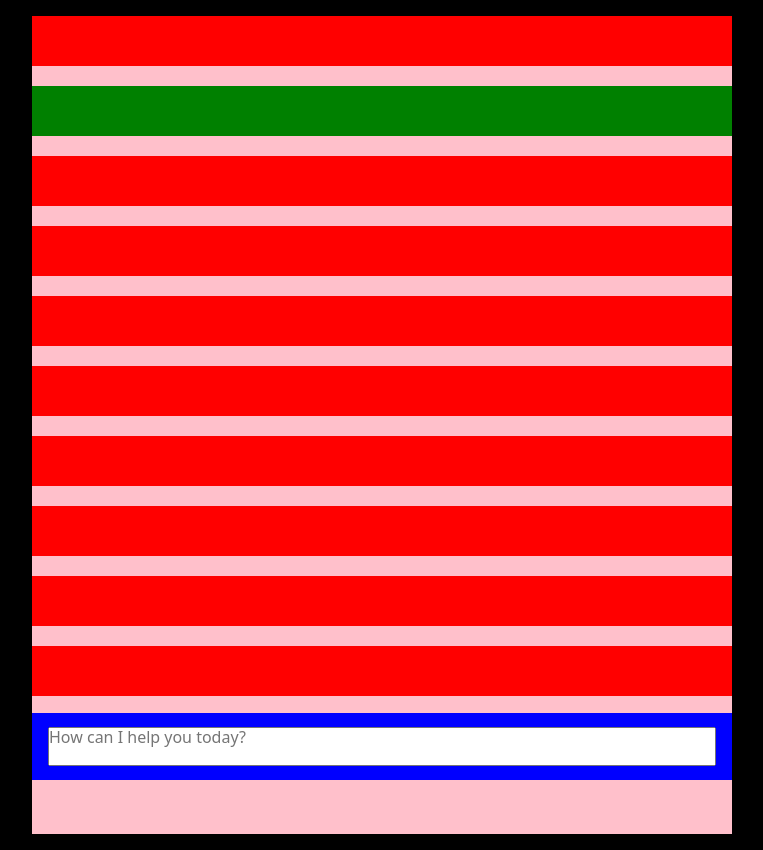
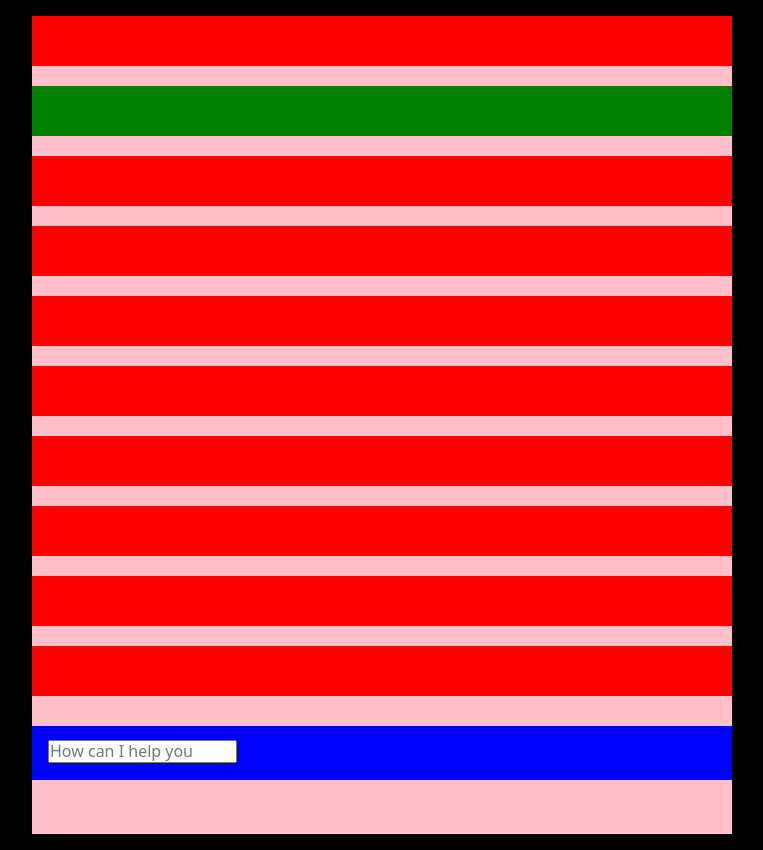
Before and after one commit to FeironoX5/codex-intake-webdev, an Angular app in the folder front/: page / in a window 1280 px wide. Shown: the whole page, without its empty margins (258-1021 px from the left). Built offline with nearby package versions, Linux system fonts and the light colour scheme.

Commit message:
chore(front): autosize fix

```diff
--- a/front/src/app/app.html
+++ b/front/src/app/app.html
@@ -12,13 +12,17 @@
     <div class="sp"></div>
   </div>
   <div class="chat-container">
-    <div class="autosize-text-area" [attr.data-value]="chatValue()">
-      <textarea
-        placeholder="How can I help you today?"
-        [(ngModel)]="chatValue"
-        (ngModelChange)="
-          console.log(1, chatValue().replaceAll('\n', '(NEWLINE)'))
-        "></textarea>
-    </div>
+    <textarea
+      #chat
+      class="autosize"
+      placeholder="How can I help you today?"
+      rows="1"
+      [(ngModel)]="chatValue"
+      (input)="
+        chat.style.height = 'auto';
+        chat.style.height = chat.scrollHeight + 'px';
+        console.log(chat.scrollHeight)
+      ">
+    </textarea>
   </div>
 </main>
--- a/front/src/styles.css
+++ b/front/src/styles.css
@@ -46,25 +46,11 @@ body {
 }
 
 /* components */
-.autosize-text-area {
-  min-height: var(--textarea-lines-min) lh;
-  max-height: 10lh;
-  display: grid;
-  &::after {
-    visibility: hidden;
-    content: attr(data-value);
-  }
-  &::after,
-  & textarea {
-    grid-area: 1/1;
-    white-space: pre-line;
-  }
-  & textarea {
-    min-width: 1em;
-    box-sizing: content-box;
-    outline: none;
-    overflow: hidden;
-    padding: 0;
-    resize: none;
-  }
+textarea.autosize {
+  white-space: pre-wrap;
+  padding: 1px;
+  /* todo fix autosize with 0 padding */
+  outline: none;
+  resize: none;
+  overflow: hidden;
 }
```
